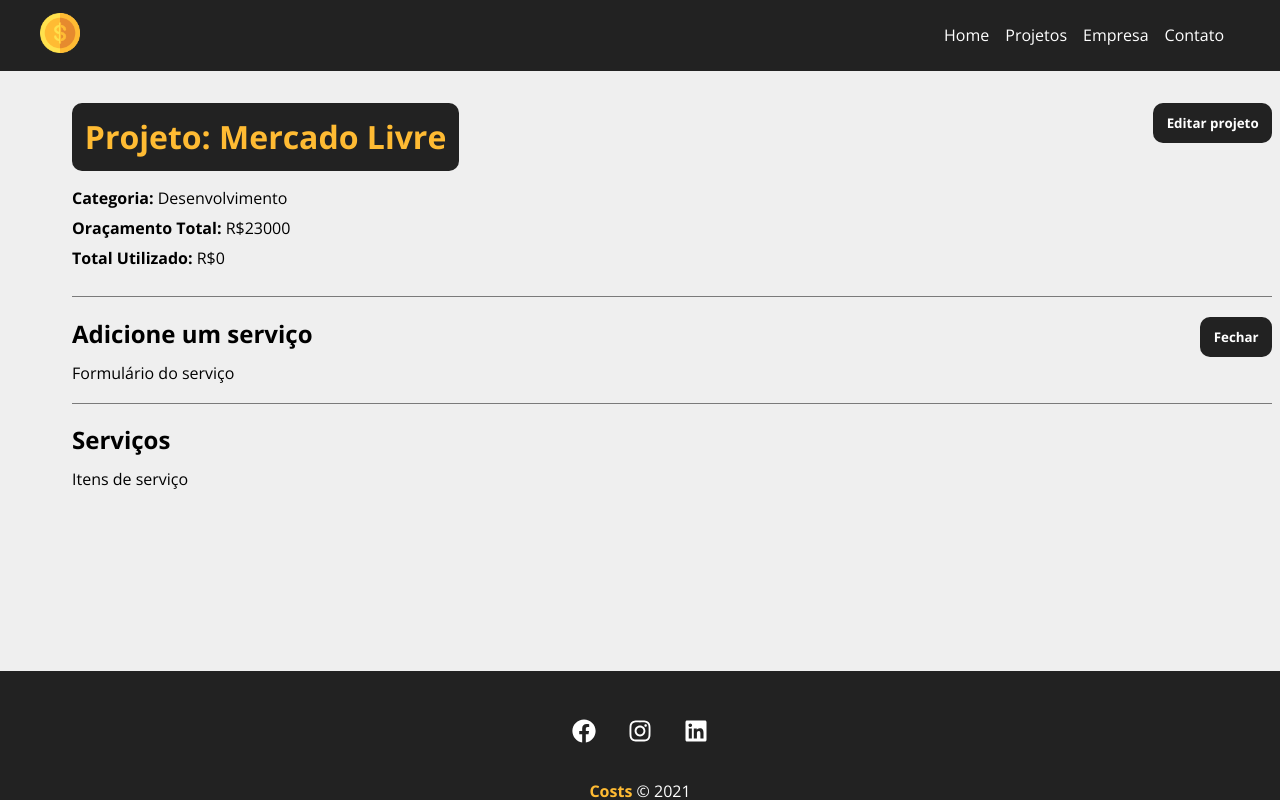
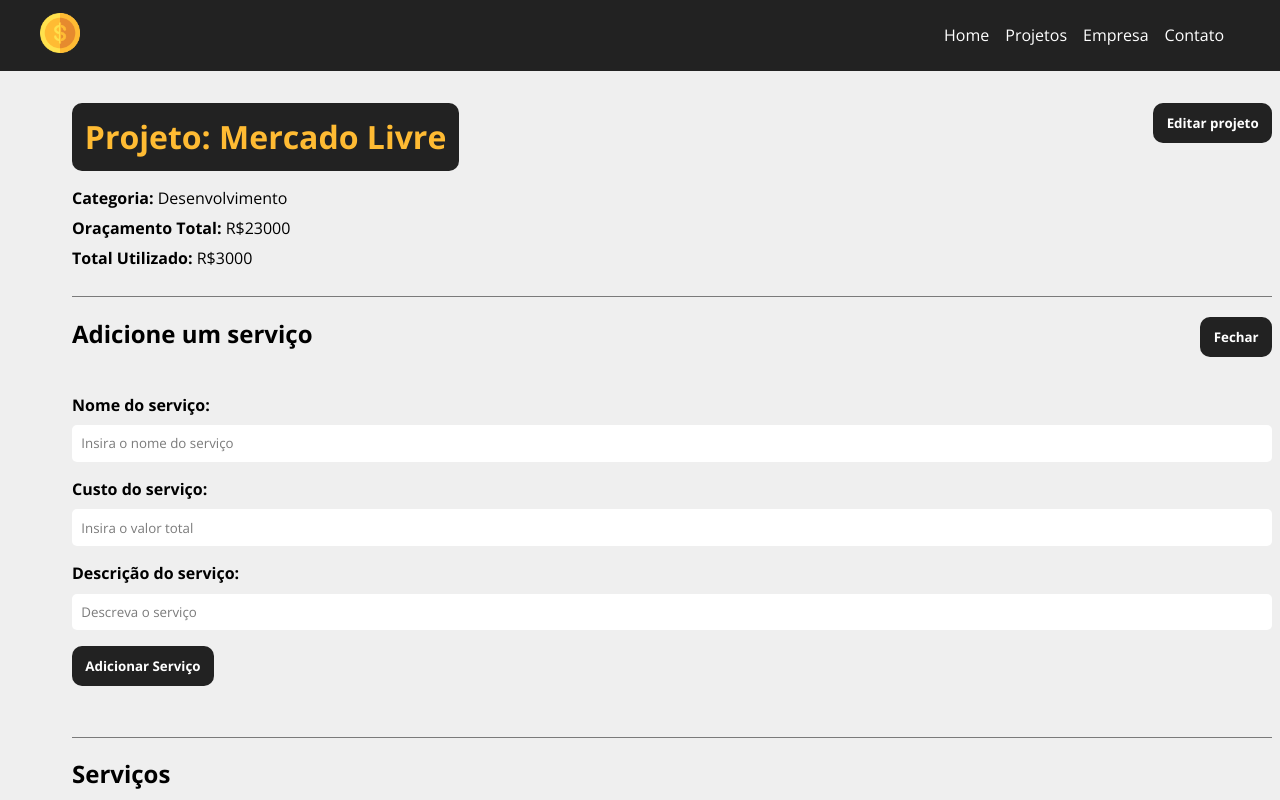
Before and after one commit to DevJavanLuiz/costs-react, a React (Create React App) app: page /project/6c47 in a window 1280 px wide. Both pictures are taken after a click on the button "Adicionar serviço". Shown: the top 800 px of the page. Built offline with nearby package versions, Linux system fonts and the light colour scheme; data requests are answered from the project's data file.

Commit message:
project finished

```diff
--- a/db.json
+++ b/db.json
@@ -8,19 +8,15 @@
         "id": "2",
         "name": "Desenvolvimento"
       },
-      "cost": 0,
-      "services": []
-    },
-    {
-      "id": "2aed",
-      "name": "Ifood",
-      "budget": "20000",
-      "category": {
-        "id": "4",
-        "name": "Planejamento"
-      },
-      "cost": 0,
-      "services": []
+      "cost": 3000,
+      "services": [
+        {
+          "name": "testando novo servico",
+          "cost": "3000",
+          "description": "test2",
+          "id": "efa8376a-f274-4720-ac7c-dbf6bae51f02"
+        }
+      ]
     }
   ],
   "categories": [
--- a/src/components/layout/Footer.module.css
+++ b/src/components/layout/Footer.module.css
@@ -2,6 +2,7 @@
   background-color: #222;
   color: #fff;
   padding: 3em;
+  width: 100vw;
   text-align: center;
 }
 
--- a/src/components/layout/NavBar.module.css
+++ b/src/components/layout/NavBar.module.css
@@ -1,5 +1,6 @@
 .navbar {
   display: flex;
+  width: 100vw;
   justify-content: space-between;
   background-color: #222222;
   padding: 0.8em;
--- a/src/components/pages/Project.js
+++ b/src/components/pages/Project.js
@@ -1,16 +1,21 @@
 import styles from "./Project.module.css";
 
-import { useParams } from "react-router-dom";
+import { parse, v4 as uuidv4 } from "uuid";
+
+import { json, useParams } from "react-router-dom";
 import { useState, useEffect } from "react";
 import Loading from "../layout/Loading";
 import Container from "../layout/Container";
 import ProjectForm from "../project/ProjectForm";
 import Message from "../layout/Message";
+import ServiceForm from "../service/ServiceForm";
+import ServiceCard from "../service/ServiceCard";
 
 export default function Project() {
   const { id } = useParams();
 
   const [project, setProject] = useState([]);
+  const [services, setServices] = useState([]);
   const [message, setMessage] = useState();
   const [type, setType] = useState();
   const [showProjectForm, setShowProjectForm] = useState(false);
@@ -27,6 +32,7 @@
         .then((resp) => resp.json())
         .then((data) => {
           setProject(data);
+          setServices(data.services);
         })
         .catch((err) => console.log(err));
     }, 500);
@@ -37,6 +43,39 @@
   }
   function toggleServiceForm() {
     setShowServiceForm(!showServiceForm);
+  }
+  function createService(project) {
+    setMessage("");
+    const lastService = project.services[project.services.length - 1];
+
+    lastService.id = uuidv4();
+
+    const lastServiceCost = lastService.cost;
+
+    const newCost = parseFloat(project.cost) + parseFloat(lastServiceCost);
+
+    // Maximum value validation
+    if (newCost > parseFloat(project.budget)) {
+      setMessage("Orçamento ultrapassado, verifique o valor do serviço.");
+      setType("error");
+      project.services.pop();
+      return false;
+    }
+
+    project.cost = newCost;
+
+    fetch(`http://localhost:5000/projects/${project.id}`, {
+      method: "PATCH",
+      headers: {
+        "Content-Type": "application/json",
+      },
+      body: JSON.stringify(project),
+    })
+      .then((resp) => resp.json())
+      .then(() => {
+        setShowServiceForm(false);
+      })
+      .catch((err) => console.log(err));
   }
 
   function editPost(project) {
@@ -60,6 +99,34 @@
         setProject(data);
         setShowProjectForm(false);
         setMessage("Projeto editado com sucesso!");
+        setType("success");
+      })
+      .catch((err) => console.log(err));
+  }
+
+  function removeService(id, cost) {
+    setMessage("");
+    const servicesUpdated = project.services.filter(
+      (service) => service.id !== id
+    );
+
+    const projectUpdated = project;
+
+    projectUpdated.services = servicesUpdated;
+    projectUpdated.cost = parseFloat(projectUpdated.cost) - parseFloat(cost);
+
+    fetch(`http://localhost:5000/projects/${projectUpdated.id}`, {
+      method: "PATCH",
+      headers: {
+        "Content-Type": "application/json",
+      },
+      body: JSON.stringify(projectUpdated),
+    })
+      .then((resp) => resp.json())
+      .then(() => {
+        setProject(projectUpdated);
+        setServices(servicesUpdated);
+        setMessage("Serviço removido com sucesso");
         setType("success");
       })
       .catch((err) => console.log(err));
@@ -105,12 +172,29 @@
                 {!showServiceForm ? "Adicionar serviço" : "Fechar"}
               </button>{" "}
               <div className={styles.project_info}>
-                {showServiceForm && <div>Formulário do serviço</div>}
+                {showServiceForm && (
+                  <ServiceForm
+                    handleSubmit={createService}
+                    btnText="Adicionar Serviço"
+                    projectData={project}
+                  />
+                )}
               </div>
             </div>
             <h2>Serviços</h2>
             <Container customClass="start">
-              <p>Itens de serviço</p>
+              {services.length > 0 &&
+                services.map((service) => (
+                  <ServiceCard
+                    id={service.id}
+                    name={service.name}
+                    cost={service.cost}
+                    description={service.description}
+                    key={service.id}
+                    handleRemove={removeService}
+                  />
+                ))}
+              {services.length === 0 && <p>Não há serviços cadastrados.</p>}
             </Container>
           </Container>
         </div>
--- /dev/null
+++ b/src/components/service/ServiceCard.js
@@ -0,0 +1,28 @@
+import styles from "../project/ProjectCard.module.css";
+import { BsFillTrashFill } from "react-icons/bs";
+export default function ServiceCard({
+  id,
+  name,
+  cost,
+  description,
+  handleRemove,
+}) {
+  const remove = (e) => {
+    e.preventDefault();
+    handleRemove(id, cost);
+  };
+  return (
+    <div className={styles.project_card}>
+      <h4>{name}</h4>
+      <p>
+        <span>Custo total:</span> R${cost}
+      </p>
+      <p>{description}</p>
+      <div className={styles.project_card_actions}>
+        <button onClick={remove}>
+          <BsFillTrashFill /> Excluir
+        </button>
+      </div>
+    </div>
+  );
+}
--- /dev/null
+++ b/src/components/service/ServiceForm.js
@@ -0,0 +1,45 @@
+import styles from "../project/ProjectForm.module.css";
+
+import { useState } from "react";
+import Input from "../form/Input";
+import SubmitButton from "../form/SubmitButton";
+
+export default function ServiceForm({ handleSubmit, btnText, projectData }) {
+  const [service, setService] = useState({});
+
+  function submit(e) {
+    e.preventDefault();
+    projectData.services.push(service);
+    handleSubmit(projectData);
+  }
+
+  function handleChange(e) {
+    setService({ ...service, [e.target.name]: e.target.value });
+  }
+  return (
+    <form onSubmit={submit} className={styles.form}>
+      <Input
+        type="text"
+        text="Nome do serviço"
+        name="name"
+        placeholder="Insira o nome do serviço"
+        handleOnChange={handleChange}
+      />
+      <Input
+        type="number"
+        text="Custo do serviço"
+        name="cost"
+        placeholder="Insira o valor total"
+        handleOnChange={handleChange}
+      />
+      <Input
+        type="text"
+        text="Descrição do serviço"
+        name="description"
+        placeholder="Descreva o serviço"
+        handleOnChange={handleChange}
+      />
+      <SubmitButton text={btnText} />
+    </form>
+  );
+}
```
